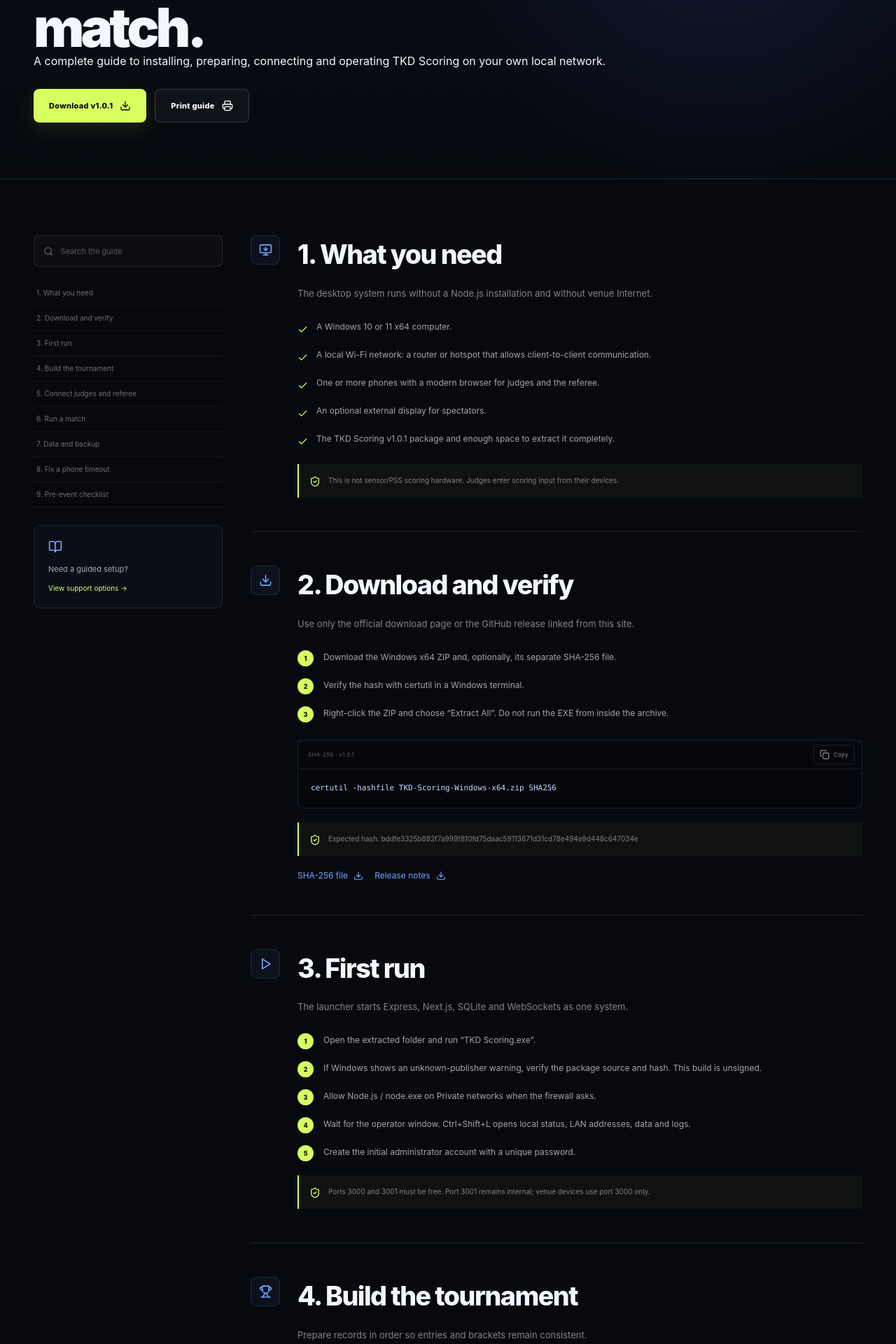
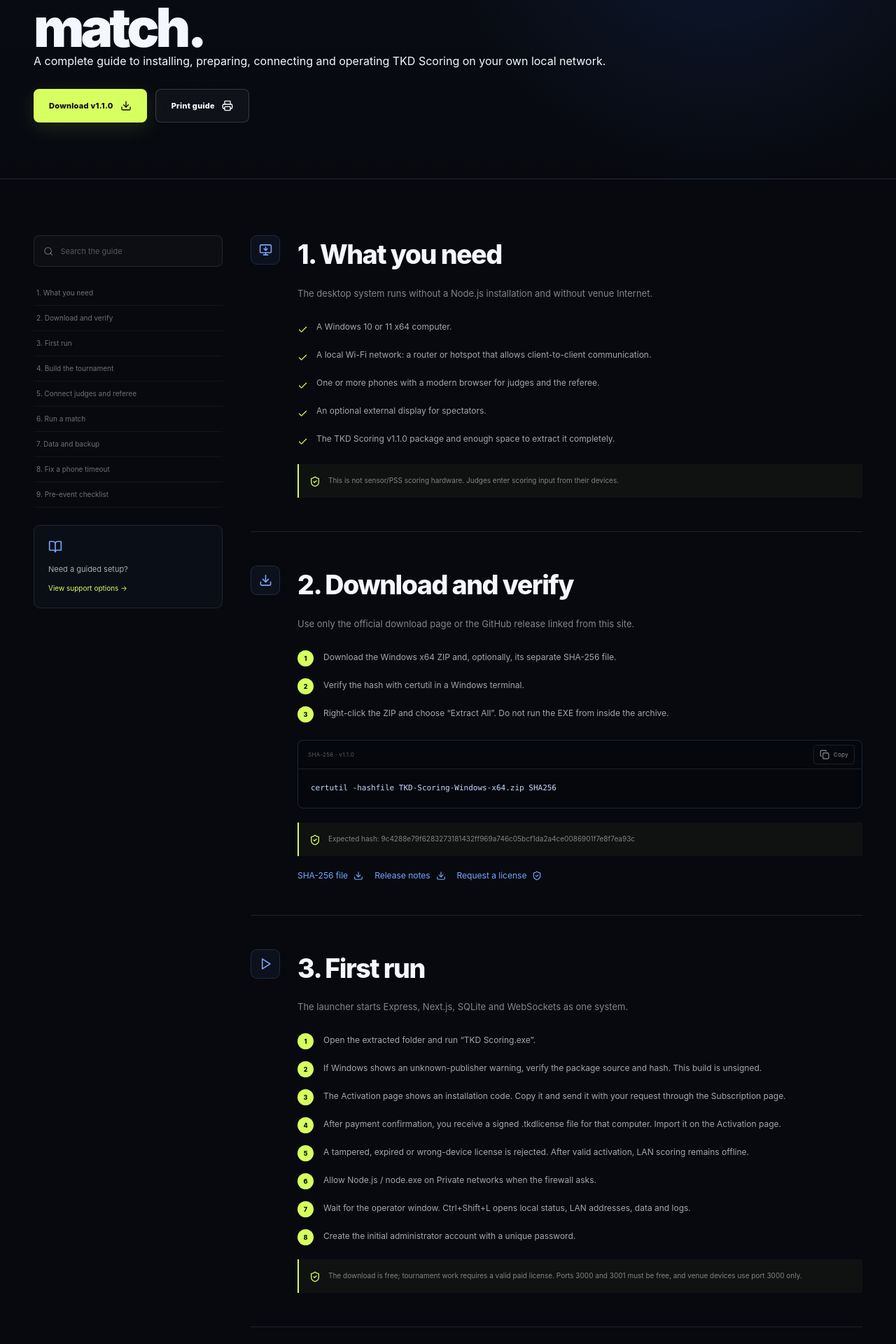
Before and after one commit to adamaghzad/tkd-scoring, a Next.js app: page /guide in a window 1280 px wide. Shown: the part 280-2200 px from the top of the page at 70% size. Built offline with nearby package versions, Linux system fonts and the light colour scheme.

Commit message:
Publish licensed desktop v1.1.0 downloads

```diff
--- a/components/guide-content.tsx
+++ b/components/guide-content.tsx
@@ -5,7 +5,7 @@
 import { useMemo, useState } from 'react';
 import { CopyButton } from './copy-button';
 import { useLanguage } from '@/lib/i18n';
-import { checksum, checksumUrl, downloadUrl, releaseUrl } from '@/lib/site';
+import { checksum, checksumUrl, desktopVersion, downloadUrl, releaseUrl } from '@/lib/site';
 
 interface Section {
   id: string;
@@ -32,13 +32,13 @@
         'Un réseau Wi-Fi local : routeur ou point d’accès acceptant la communication entre appareils.',
         'Un ou plusieurs téléphones avec un navigateur moderne pour les juges et l’arbitre.',
         'Un écran supplémentaire en option pour le public.',
-        'Le package TKD Scoring v1.0.1 et suffisamment d’espace pour l’extraire complètement.',
+        `Le package TKD Scoring v${desktopVersion} et suffisamment d’espace pour l’extraire complètement.`,
       ] : [
         'A Windows 10 or 11 x64 computer.',
         'A local Wi-Fi network: a router or hotspot that allows client-to-client communication.',
         'One or more phones with a modern browser for judges and the referee.',
         'An optional external display for spectators.',
-        'The TKD Scoring v1.0.1 package and enough space to extract it completely.',
+        `The TKD Scoring v${desktopVersion} package and enough space to extract it completely.`,
       ],
       note: fr ? 'Le logiciel ne fournit pas de scoring par capteurs/PSS. Les juges saisissent les points depuis leurs appareils.' : 'This is not sensor/PSS scoring hardware. Judges enter scoring input from their devices.',
     },
@@ -56,7 +56,7 @@
         'Right-click the ZIP and choose “Extract All”. Do not run the EXE from inside the archive.',
       ],
       code: 'certutil -hashfile TKD-Scoring-Windows-x64.zip SHA256',
-      codeLabel: 'SHA-256 · v1.0.1',
+      codeLabel: `SHA-256 · v${desktopVersion}`,
       note: `${fr ? 'Hash attendu' : 'Expected hash'}: ${checksum}`,
     },
     {
@@ -66,17 +66,23 @@
       steps: fr ? [
         'Ouvrez le dossier extrait et lancez « TKD Scoring.exe ».',
         'Si Windows affiche un avertissement éditeur inconnu, vérifiez la provenance et le hash du package. Cette version n’est pas signée.',
+        'La page Activation affiche un code d’installation. Copiez-le et envoyez-le avec votre demande via la page Abonnement.',
+        'Après confirmation du paiement, vous recevez un fichier .tkdlicense signé pour cet ordinateur. Importez-le dans Activation.',
+        'Une licence falsifiée, expirée ou destinée à un autre PC est refusée. Après une activation valide, le scoring LAN reste hors ligne.',
         'Autorisez Node.js / node.exe sur les réseaux privés lorsque le pare-feu le demande.',
         'Attendez l’ouverture de l’opérateur. Ctrl+Shift+L affiche l’état local, les adresses LAN, les données et les logs.',
         'Créez le premier compte administrateur avec un mot de passe unique.',
       ] : [
         'Open the extracted folder and run “TKD Scoring.exe”.',
         'If Windows shows an unknown-publisher warning, verify the package source and hash. This build is unsigned.',
+        'The Activation page shows an installation code. Copy it and send it with your request through the Subscription page.',
+        'After payment confirmation, you receive a signed .tkdlicense file for that computer. Import it on the Activation page.',
+        'A tampered, expired or wrong-device license is rejected. After valid activation, LAN scoring remains offline.',
         'Allow Node.js / node.exe on Private networks when the firewall asks.',
         'Wait for the operator window. Ctrl+Shift+L opens local status, LAN addresses, data and logs.',
         'Create the initial administrator account with a unique password.',
       ],
-      note: fr ? 'Les ports 3000 et 3001 doivent être libres. Le port 3001 reste interne ; les appareils utilisent uniquement le port 3000.' : 'Ports 3000 and 3001 must be free. Port 3001 remains internal; venue devices use port 3000 only.',
+      note: fr ? 'Le téléchargement est gratuit ; le travail de tournoi exige une licence payante valide. Les ports 3000 et 3001 doivent être libres, et les appareils utilisent uniquement le port 3000.' : 'The download is free; tournament work requires a valid paid license. Ports 3000 and 3001 must be free, and venue devices use port 3000 only.',
     },
     {
       id: 'tournament',
@@ -148,11 +154,13 @@
         'Copiez tout le dossier de données vers un support indépendant.',
         'Testez régulièrement la restauration ; une sauvegarde non testée n’est pas une garantie.',
         'Après une coupure inattendue, vérifiez les matchs et horloges récupérés avant de reprendre.',
+        'Conservez aussi le dossier de licence séparé des données. Ne partagez pas votre fichier de licence : il est lié à l’ordinateur.',
       ] : [
         'Close TKD Scoring completely before a manual backup.',
         'Copy the entire data folder to independent storage.',
         'Test restoration regularly; an untested backup is not a guarantee.',
         'After an unexpected shutdown, inspect recovered matches and clocks before resuming.',
+        'Keep the separate license folder as well. Do not share your license file: it is bound to the computer.',
       ],
       code: '%APPDATA%\\TKD Scoring\\data',
       codeLabel: fr ? 'Dossier de données desktop' : 'Desktop data folder',
@@ -185,6 +193,7 @@
       intro: fr ? 'Faites cette répétition sur le matériel qui sera réellement utilisé.' : 'Rehearse on the exact hardware you will use.',
       bullets: fr ? [
         'Package et source vérifiés ; batterie PC et téléphones chargées.',
+        'Licence valide activée sur le PC utilisé ; date de renouvellement vérifiée.',
         'Match d’essai avec tous les rôles, corrections, reprises et résultat final.',
         'Sauvegarde et restauration testées.',
         'Réseau et pare-feu validés avec chaque téléphone.',
@@ -193,6 +202,7 @@
         'Validation physique Windows et gymnase effectuée avant tout usage officiel.',
       ] : [
         'Package and source verified; PC and phones charged.',
+        'Valid license activated on the event PC; renewal date checked.',
         'Test match with every role, corrections, rounds and final result.',
         'Backup and restoration tested.',
         'Network and firewall validated with every phone.',
@@ -214,7 +224,7 @@
     <div className="guide-progress" />
     <section className="page-hero">
       <div className="mx-auto max-w-[1440px]"><p className="eyebrow"><span />{fr ? 'DOCUMENTATION PRATIQUE' : 'PRACTICAL DOCUMENTATION'}</p><h1>{fr ? 'Du téléchargement au premier match.' : 'From download to first match.'}</h1><p>{fr ? 'Un guide complet pour installer, préparer, connecter et exploiter TKD Scoring sur votre propre réseau local.' : 'A complete guide to installing, preparing, connecting and operating TKD Scoring on your own local network.'}</p>
-        <div className="mt-7 flex flex-wrap gap-3"><a className="button-primary" href={downloadUrl}>{fr ? 'Télécharger v1.0.1' : 'Download v1.0.1'}<Download className="size-4" /></a><button className="button-secondary" type="button" onClick={() => window.print()}>{fr ? 'Imprimer le guide' : 'Print guide'}<Printer className="size-4" /></button></div>
+        <div className="mt-7 flex flex-wrap gap-3"><a className="button-primary" href={downloadUrl}>{fr ? `Télécharger v${desktopVersion}` : `Download v${desktopVersion}`}<Download className="size-4" /></a><button className="button-secondary" type="button" onClick={() => window.print()}>{fr ? 'Imprimer le guide' : 'Print guide'}<Printer className="size-4" /></button></div>
       </div>
     </section>
     <div className="mx-auto grid max-w-[1440px] gap-10 px-5 py-14 sm:px-8 lg:grid-cols-[270px_1fr] lg:px-12 lg:py-20">
@@ -231,10 +241,10 @@
             {section.bullets && <ul>{section.bullets.map((bullet) => <li key={bullet}><Check /><p>{bullet}</p></li>)}</ul>}
             {section.code && <div className="code-block"><div className="code-label"><span>{section.codeLabel}</span><CopyButton value={section.code} /></div><code>{section.code}</code></div>}
             {section.note && <div className="guide-note"><ShieldCheck className="size-4" /><p>{section.note}</p></div>}
-            {section.id === 'download' && <div className="mt-5 flex flex-wrap gap-4 text-xs"><a href={checksumUrl} className="inline-flex items-center gap-2 text-electric hover:text-white">{fr ? 'Fichier SHA-256' : 'SHA-256 file'}<Download className="size-3.5" /></a><a href={releaseUrl} className="inline-flex items-center gap-2 text-electric hover:text-white">{fr ? 'Notes de version' : 'Release notes'}<Download className="size-3.5" /></a></div>}
+            {section.id === 'download' && <div className="mt-5 flex flex-wrap gap-4 text-xs"><a href={checksumUrl} className="inline-flex items-center gap-2 text-electric hover:text-white">{fr ? 'Fichier SHA-256' : 'SHA-256 file'}<Download className="size-3.5" /></a><a href={releaseUrl} className="inline-flex items-center gap-2 text-electric hover:text-white">{fr ? 'Notes de version' : 'Release notes'}<Download className="size-3.5" /></a><Link href="/subscription/" className="inline-flex items-center gap-2 text-electric hover:text-white">{fr ? 'Demander une licence' : 'Request a license'}<ShieldCheck className="size-3.5" /></Link></div>}
           </div>
         </section>; })}
-        <div className="guide-complete"><ListChecks className="size-7" /><div><h3>{fr ? 'Votre système est prêt pour une répétition.' : 'Your system is ready for a rehearsal.'}</h3><p>{fr ? 'Commencez par un match d’entraînement, puis choisissez la formule qui convient à votre club.' : 'Start with a practice match, then choose the plan that fits your club.'}</p><div className="mt-5 flex flex-wrap gap-3"><Link className="button-primary" href="/subscription/">{fr ? 'Voir les abonnements' : 'View subscriptions'}</Link><Link className="button-secondary" href="/">{fr ? 'Retour au produit' : 'Back to product'}</Link></div></div></div>
+        <div className="guide-complete"><ListChecks className="size-7" /><div><h3>{fr ? 'Votre système est prêt pour une répétition.' : 'Your system is ready for a rehearsal.'}</h3><p>{fr ? 'Choisissez votre formule, activez la licence, puis répétez un match complet avant l’événement.' : 'Choose your plan, activate the license, then rehearse a complete match before the event.'}</p><div className="mt-5 flex flex-wrap gap-3"><Link className="button-primary" href="/subscription/">{fr ? 'Voir les abonnements' : 'View subscriptions'}</Link><Link className="button-secondary" href="/">{fr ? 'Retour au produit' : 'Back to product'}</Link></div></div></div>
       </div>
     </div>
     <div className="guide-offline-note"><WifiOff className="size-4" />{fr ? 'Après une première visite, le shell du guide peut être conservé par le navigateur pour une consultation hors ligne.' : 'After your first visit, the guide shell can be cached by your browser for offline reading.'}<Network className="ml-2 size-4" /></div>
--- a/lib/site.ts
+++ b/lib/site.ts
@@ -2,10 +2,11 @@
 export const basePath = process.env.NODE_ENV === 'production' ? '/tkd-scoring' : '';
 export function asset(path: string) { return `${basePath}${path}`; }
 export const appUrl = 'https://p01--tkd-scoring--krbhnw2hlgh6.code.run';
-export const releaseUrl = 'https://github.com/adamaghzad/TKDtech/releases/tag/desktop-v1.0.1';
-export const downloadUrl = 'https://github.com/adamaghzad/TKDtech/releases/download/desktop-v1.0.1/TKD-Scoring-Windows-x64.zip';
+export const desktopVersion = '1.1.0';
+export const releaseUrl = `https://github.com/adamaghzad/TKDtech/releases/tag/desktop-v${desktopVersion}`;
+export const downloadUrl = `https://github.com/adamaghzad/TKDtech/releases/download/desktop-v${desktopVersion}/TKD-Scoring-Windows-x64.zip`;
 export const checksumUrl = `${downloadUrl}.sha256`;
-export const checksum = 'bddfe3325b882f7a999f810fd75daac59113671d31cd78e494e9d448c647034e';
+export const checksum = '9c4288e79f6283273181432ff969a746c05bcf1da2a4ce0086901f7e8f7ea93c';
 export const salesEmail = 'adam.aghzaf@gmail.com';
 export const salesWhatsApp = '212614192699';
 
--- a/public/sw.js
+++ b/public/sw.js
@@ -1,4 +1,4 @@
-const CACHE = 'tkd-scoring-site-v1';
+const CACHE = 'tkd-scoring-site-v2';
 const ROOT = '/tkd-scoring';
 const SHELL = [`${ROOT}/`, `${ROOT}/guide/`, `${ROOT}/subscription/`, `${ROOT}/assets/icon.svg`];
 self.addEventListener('install', (event) => { event.waitUntil(caches.open(CACHE).then((cache) => cache.addAll(SHELL)).then(() => self.skipWaiting())); });
```
Also changed, not shown: components/home-content.tsx (+9 -7 lines), components/subscription-content.tsx (+9 -2 lines), 2 other files (tests, documents, lock files or other folders).
